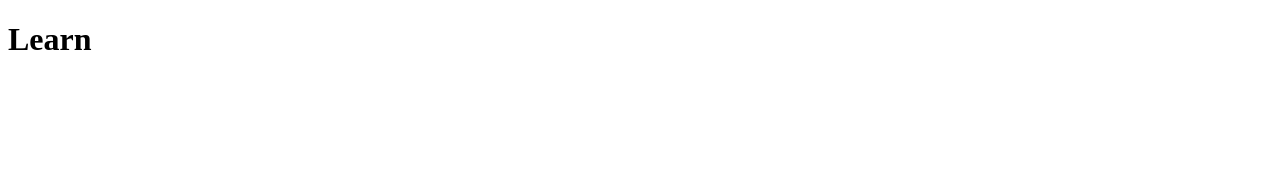
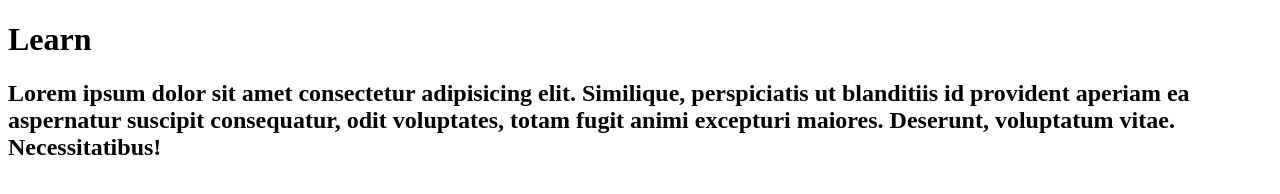
Before and after one commit to Jakkapat-dew/git-desktop, a plain HTML site: page index.html in a window 1280 px wide. Drawn offline with Linux system fonts and the light colour scheme.

Commit message:
add some text
add some text

```diff
--- a/index.html
+++ b/index.html
@@ -8,5 +8,6 @@
 </head>
 <body>
     <h1>Learn</h1>
+    <h2>Lorem ipsum dolor sit amet consectetur adipisicing elit. Similique, perspiciatis ut blanditiis id provident aperiam ea aspernatur suscipit consequatur, odit voluptates, totam fugit animi excepturi maiores. Deserunt, voluptatum vitae. Necessitatibus!</h2>
 </body>
 </html>
```
